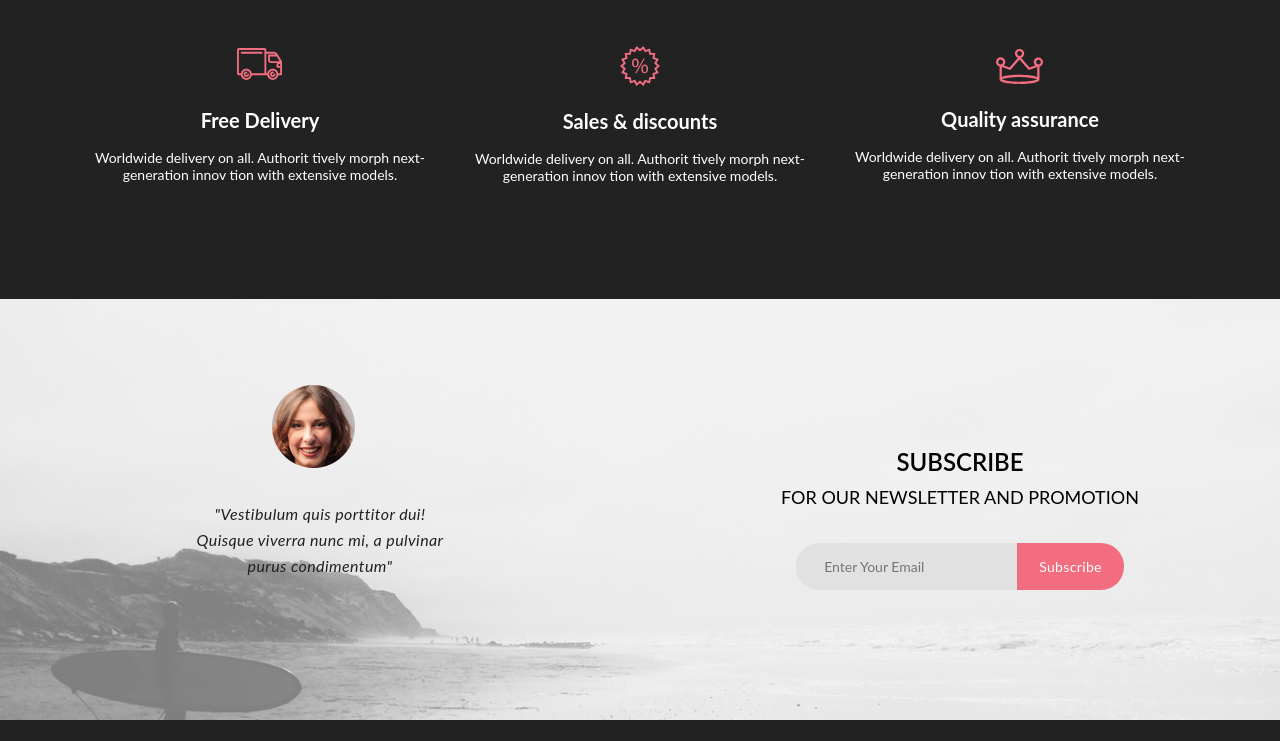
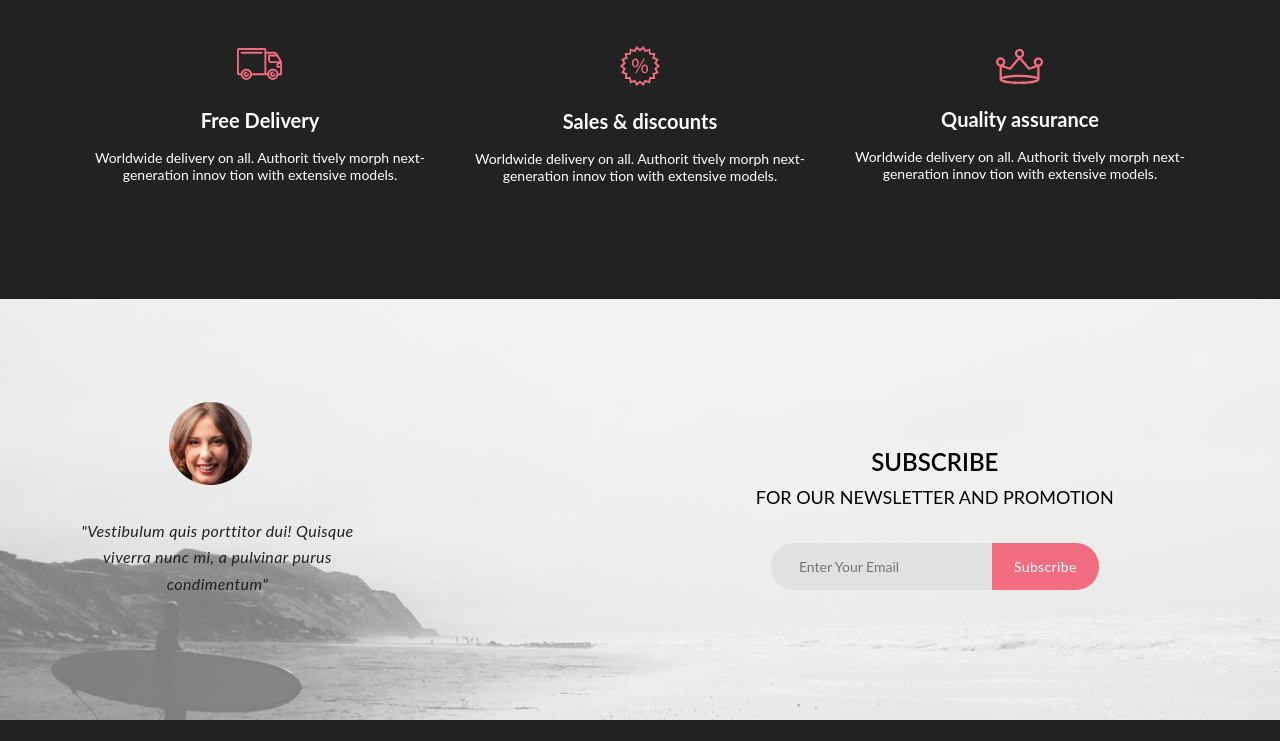
Before and after one commit to Ryenata/New_GB, a plain HTML site: page index.html in a window 1280 px wide. Shown: the part 2785-3526 px from the top of the page. Drawn offline with Linux system fonts and the light colour scheme.

Commit message:
Исправлен footer

```diff
--- a/index.html
+++ b/index.html
@@ -300,15 +300,18 @@
 
     <footer class="footer ">
         <div class="top_footer">
-            <div class="top_footer_content">
+            <div class="top_footer_content center">
+                <div class="top_footer_opinion_box">
                     <figure class="top_footer_opinion ">
                         <div class="top_footer_opinion_img">
                             <img src="img/photo_opinion.png">
                         </div>
                         <div class="top_footer_opinion_text">
-                        <p>"Vestibulum quis porttitor dui! Quisque viverra nunc mi, a pulvinar purus condimentum" </p>
+                            <p>"Vestibulum quis porttitor dui! Quisque viverra nunc mi, a pulvinar purus condimentum"
+                            </p>
                         </div>
                     </figure>
+                </div>
                 <div class="top_footer_newsletter">
                     <h2>Subscribe</h2>
                     <p> FOR OUR NEWSLETTER AND PROMOTION</p>
--- a/sass/style.sass
+++ b/sass/style.sass
@@ -311,7 +311,7 @@ header
 .top_footer_content
     display: flex
     justify-content: space-between
-    padding: 0
+    align-items: center
 
 .top_footer
     background-image: url(../img/footer.png)
@@ -319,11 +319,14 @@ header
     background-repeat: no-repeat
     background-position: center bottom
 
+.top_footer_opinion_box
+    display: flex
+    align-items: center
+
 .top_footer_opinion
     display: flex
     flex-direction: column
     align-items: center
-    padding-top: 86px
     width: 50%
 
 .top_footer_opinion_img
@@ -335,7 +338,6 @@ header
     letter-spacing: 0.4px
     color: #222224
     margin-top: 30px
-    width: 40%
     text-align: center
 
 .top_footer_opinion_text p
```
Also changed, not shown: sass/style.css. Lines whose indentation alone changed are shown as unchanged.
